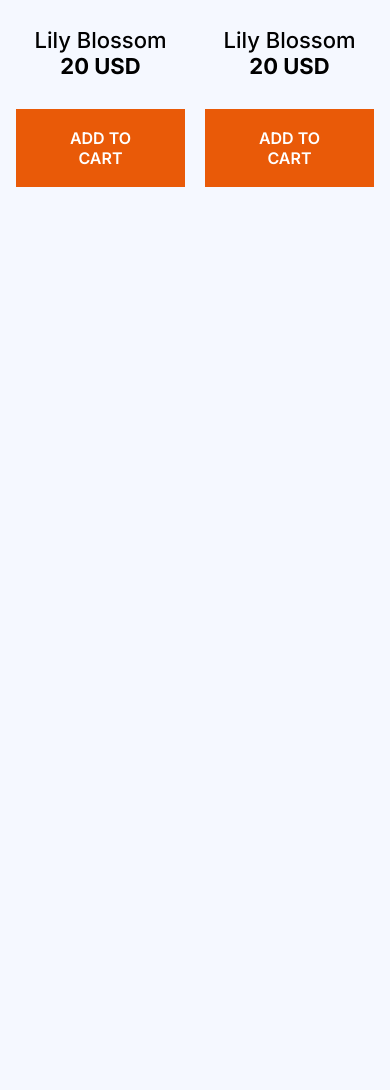
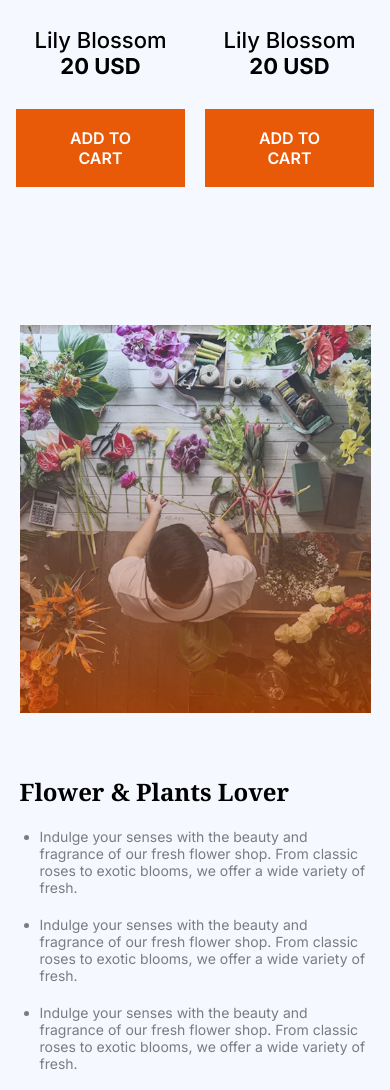
Before and after one commit to AlFahad47/Responsive-Flowers, a plain HTML site: page index.html in a window 390 px wide. Shown: the part 2238-3328 px from the top of the page. Before the commit the page ends 2425 px from the top, so only its background shows below. Drawn offline with Linux system fonts and the light colour scheme.

Commit message:
added responsive Plants Lover section

```diff
--- a/index.html
+++ b/index.html
@@ -176,6 +176,44 @@
           </div>
         </div>
       </section>
+
+      <section class="plants-lover">
+        <div class="plants-lover-imgs">
+          <img
+            class="plants-lover-badge mobile-display-no"
+            src="assets/trusted-badge.png"
+            alt=""
+          />
+          <img
+            class="plants-lover-img"
+            src="assets/flower-store.png"
+            alt="flower store"
+          />
+        </div>
+
+        <div class="plants-lover-text">
+          <h3 class="plants-lover-title noto-serif-bold-50">
+            Flower & Plants Lover
+          </h3>
+          <ul class="plants-lover-list">
+            <li class="plants-lover-list-item inter-regular-22">
+              Indulge your senses with the beauty and fragrance of our fresh
+              flower shop. From classic roses to exotic blooms, we offer a wide
+              variety of fresh.
+            </li>
+            <li class="plants-lover-list-item inter-regular-22">
+              Indulge your senses with the beauty and fragrance of our fresh
+              flower shop. From classic roses to exotic blooms, we offer a wide
+              variety of fresh.
+            </li>
+            <li class="plants-lover-list-item inter-regular-22">
+              Indulge your senses with the beauty and fragrance of our fresh
+              flower shop. From classic roses to exotic blooms, we offer a wide
+              variety of fresh.
+            </li>
+          </ul>
+        </div>
+      </section>
     </main>
   </body>
 </html>
--- a/styles/style.css
+++ b/styles/style.css
@@ -155,6 +155,36 @@ html {
 .plant-card-img {
   width: 100%;
 }
+
+/* plant lover section */
+.plants-lover {
+  display: flex;
+  gap: 60px;
+  align-items: center;
+  margin-top: 83px;
+  margin-bottom: 130px;
+}
+.plants-lover-imgs {
+  position: relative;
+}
+.plants-lover-badge {
+  position: absolute;
+  max-width: 286px;
+  background: transparent;
+  top: -127px;
+  right: -100px;
+}
+.plants-lover-list {
+  display: flex;
+  flex-direction: column;
+  gap: 20px;
+  margin-top: 20px;
+  margin-left: 30px;
+}
+.plants-lover-list-item {
+  color: rgba(0, 0, 0, 0.5);
+}
+
 @media screen and (max-width: 576px) {
   /* mobile nav section */
   .mobile-display-no {
@@ -181,11 +211,13 @@ html {
     margin: 0 16px;
   }
   .banner-title,
-  .plants-title {
+  .plants-title,
+  .plants-lover-title {
     font-size: 2.4rem;
   }
   .banner-description,
-  .plants-description {
+  .plants-description,
+  .plants-lover-list-item {
     font-size: 1.4rem;
   }
   .banner-flower {
@@ -201,4 +233,16 @@ html {
   .plants-description {
     max-width: 90%;
   }
+  /* mobile plant lover section */
+  .plants-lover {
+    flex-direction: column;
+    max-width: 90%;
+    margin: 18px auto;
+  }
+  .plants-lover-img {
+    width: 100%;
+  }
+  .plants-lover-list {
+    margin-left: 20px;
+  }
 }
```
